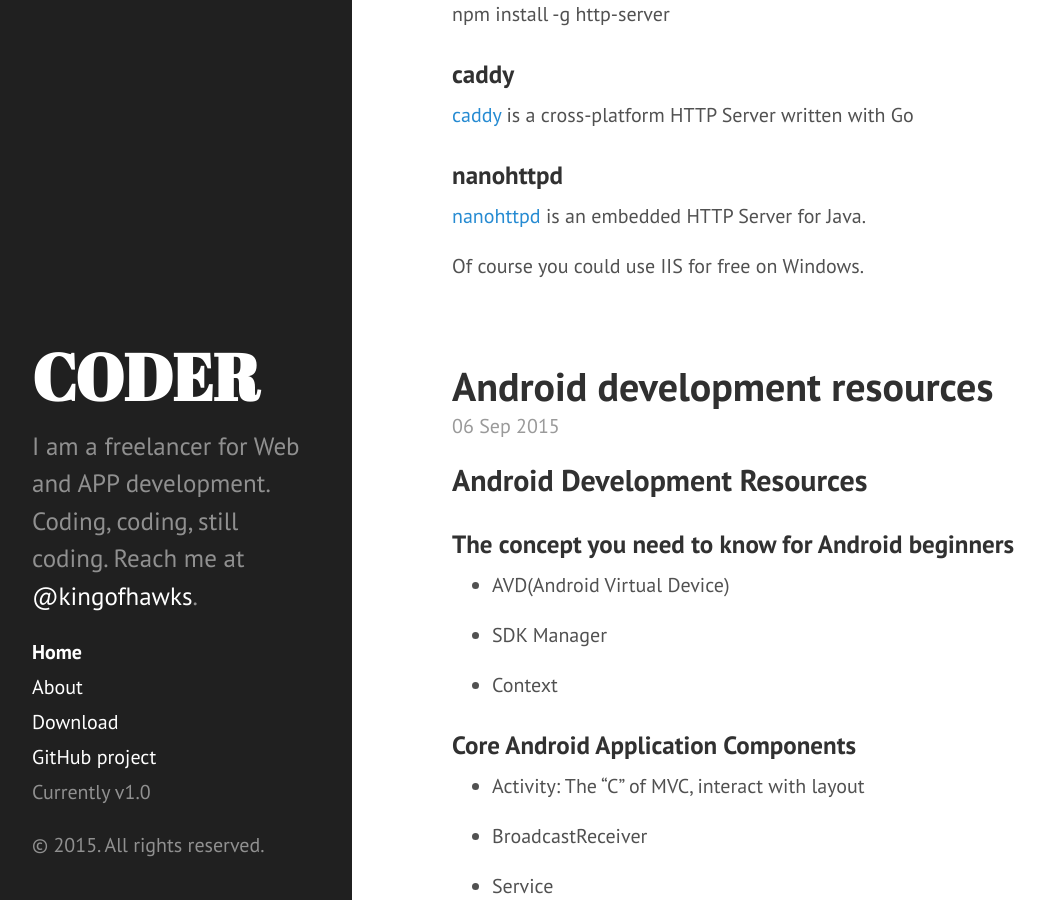
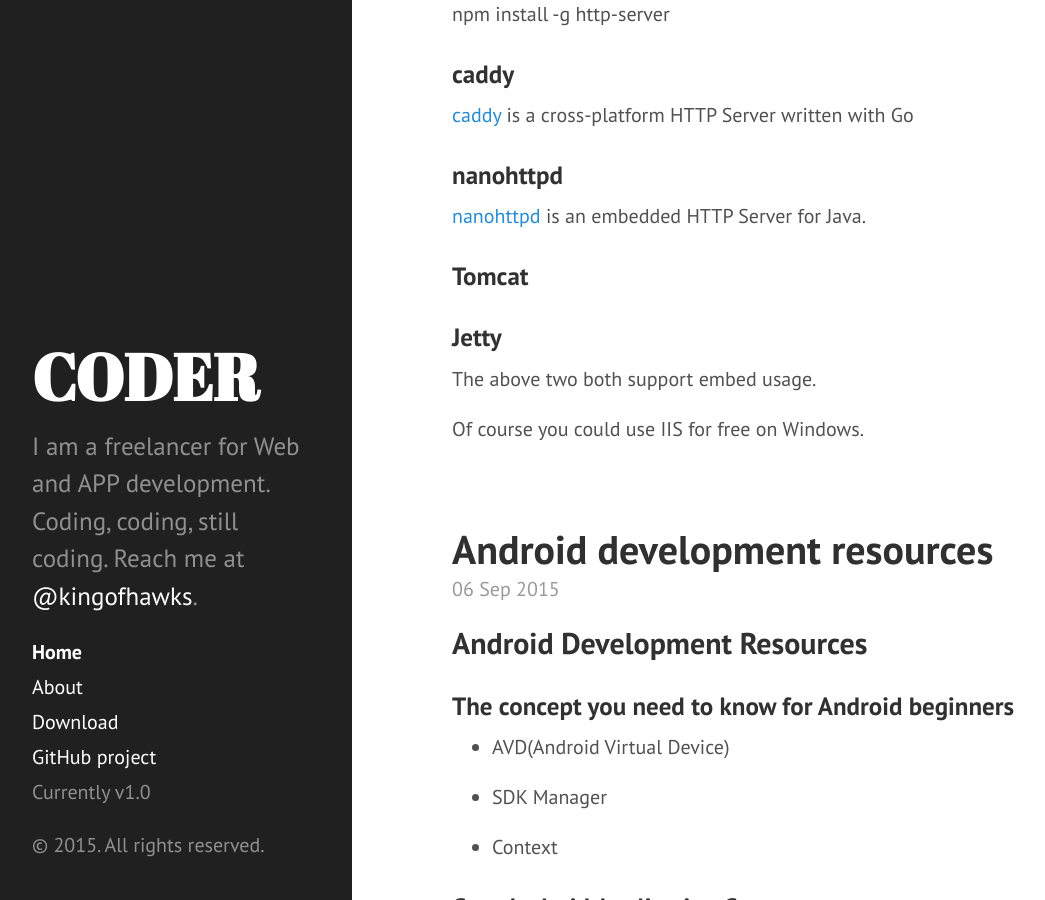
Before and after one commit to kingofhawks/kingofhawks.github.io, a Jekyll site: the page built from index.html, in a window 1280 px wide and 900 px high, scrolled down 454 px. Shown: the whole window, without its empty margins (8-1053 px from the left). Built offline with Jekyll 4.4.1, drawn with Linux system fonts in a browser that asks for light colours; Markdown is read by kramdown in place of the engine named in the settings; the list of posts is cut into pages by our own code.

Commit message:
update tomcat/jetty

```diff
--- a/_posts/2015-10-01-HTTP Server for development.md
+++ b/_posts/2015-10-01-HTTP Server for development.md
@@ -16,4 +16,11 @@ npm install -g http-server
 [nanohttpd](https://github.com/NanoHttpd/nanohttpd) is an embedded HTTP Server for Java.
 
 
+### Tomcat
+
+### Jetty
+
+The above two both support embed usage.
+
+
 Of course you could use IIS for free on Windows.
```
